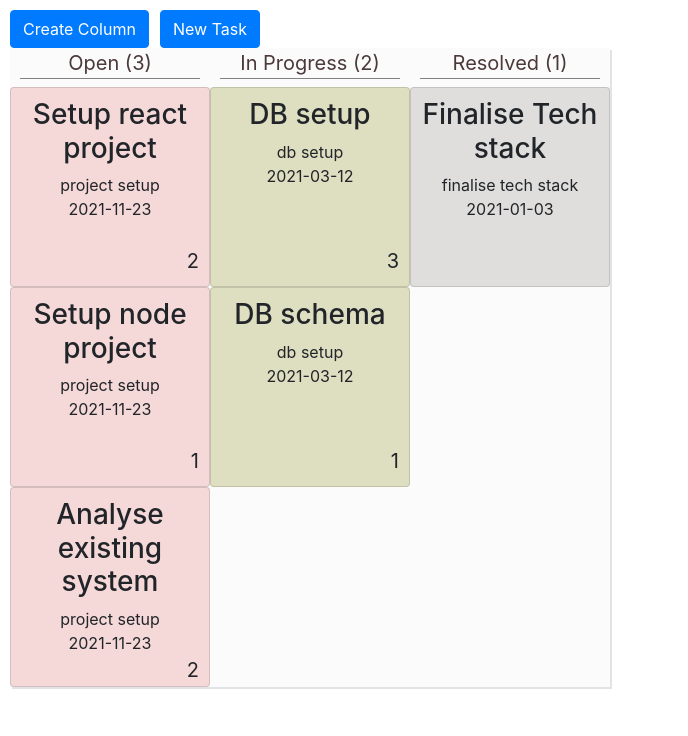
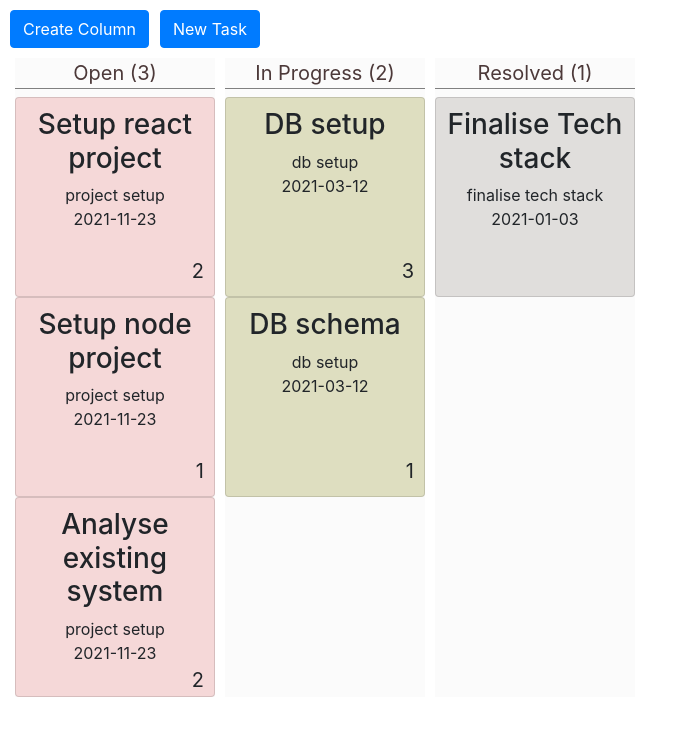
Before and after one commit to amitpchigadani/kanban, a React (Create React App) app: page / in a window 1280 px wide. Shown: the top 736 px of the page, without its empty margins (0-688 px from the left). Built offline with nearby package versions, Linux system fonts and the light colour scheme.

Commit message:
code indentation and styling changes

```diff
--- a/src/App.js
+++ b/src/App.js
@@ -1,6 +1,6 @@
 import logo from './logo.svg';
 import './App.css';
-import {Kanban} from './Kanban'
+import { Kanban } from './Kanban'
 
 function App() {
 
--- a/src/Column.css
+++ b/src/Column.css
@@ -2,11 +2,12 @@
 	display: flex;
 	flex-direction: column;
 	width: 200px;
+	margin-left: 5px;
+    margin-right: 5px;
+    background-color: #fbfbfb;
 }
 
 .label {
 	border-bottom: 1px solid gray;
     font-size: 20px;
-    margin-left: 10px;
-    margin-right: 10px;
 }
--- a/src/Kanban.css
+++ b/src/Kanban.css
@@ -1,7 +1,5 @@
 .kanban {
 	display: flex;
-    background-color: #fbfbfb;
-    box-shadow: 2px 2px #e0e4e6;
 }
 
 .modal-form {
@@ -20,5 +18,6 @@ textarea {
 .toolbar {
 	width: 250px;
 	display: flex;
-	justify-content: space-between;;
+	justify-content: space-between;
+	margin-bottom: 10px;
 }
```
Also changed, not shown: src/Kanban.js (+9 -10 lines).
